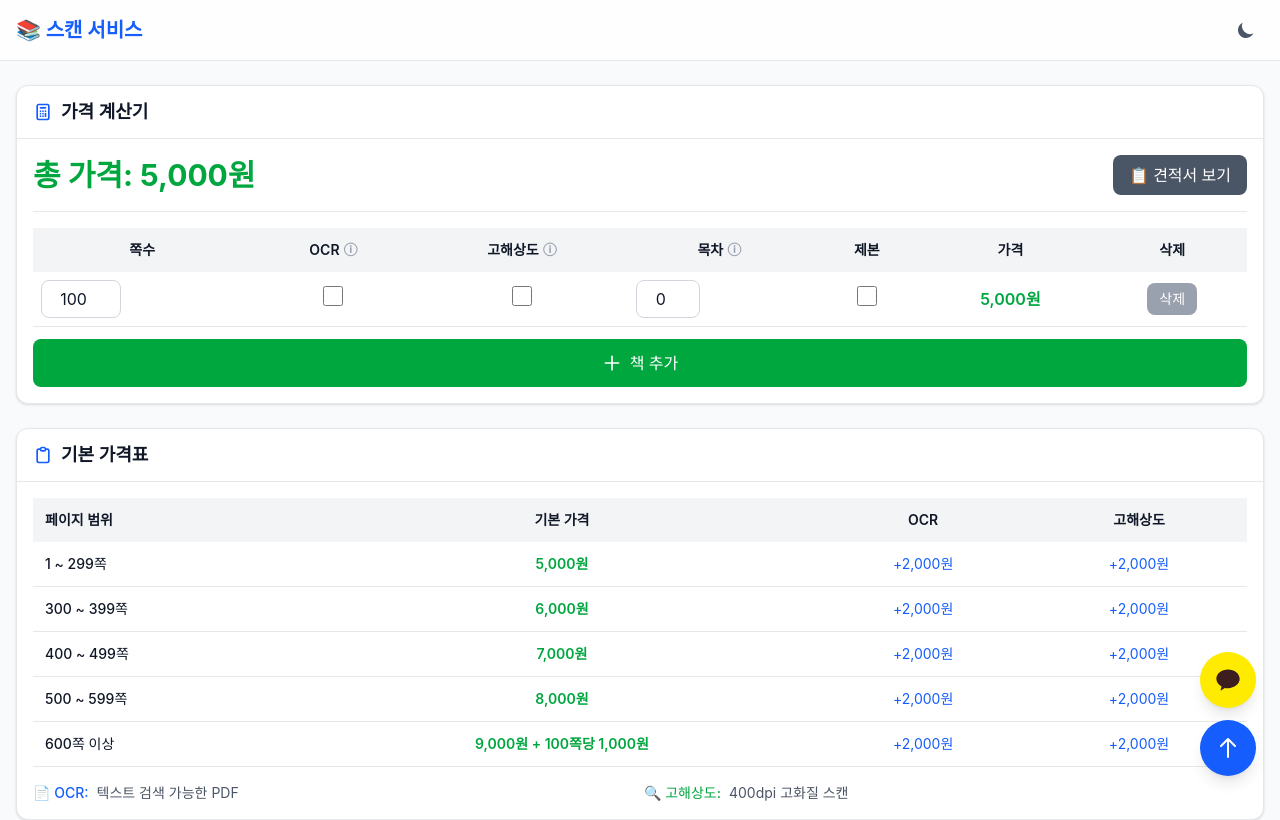
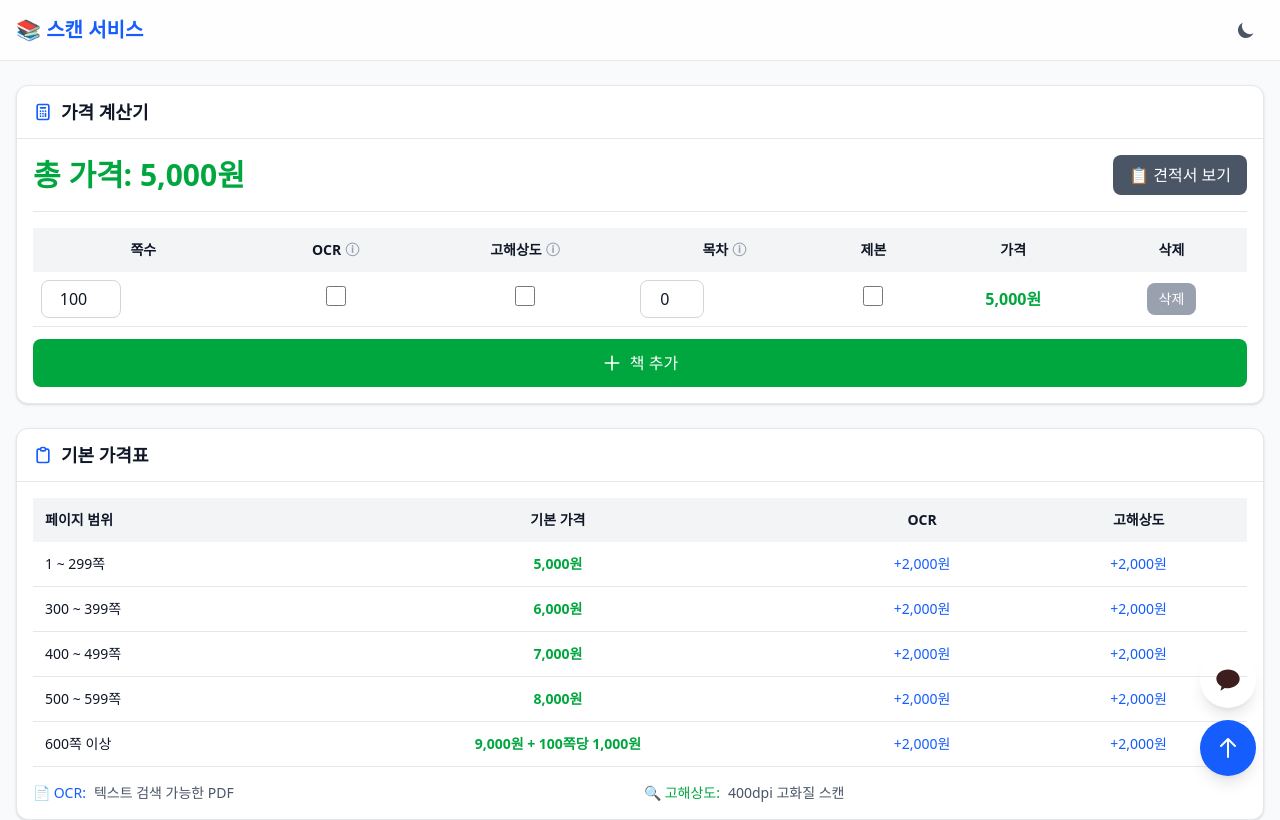
Before and after one commit to aoperat/0dobookscanprice, a React (Vite) app: page / in a window 1280 px wide. Shown: the top 820 px of the page. Built offline with nearby package versions, Linux system fonts and the light colour scheme.

Commit message:
Refactor CSS structure: update theme layer syntax and organize root variables for better clarity

```diff
--- a/src/index.css
+++ b/src/index.css
@@ -1,13 +1,17 @@
 @import "tailwindcss";
 @import url('https://fonts.googleapis.com/css2?family=Inter:wght@400;500;600;700&family=Noto+Sans+KR:wght@400;500;600;700&display=swap');
 
-@theme {
-  --color-kakao: #FFEB00;
-  --animate-pulse-slow: pulse 3s cubic-bezier(0.4, 0, 0.6, 1) infinite;
+@layer theme {
+  :root {
+    --color-kakao: #FFEB00;
+    --animate-pulse-slow: pulse 3s cubic-bezier(0.4, 0, 0.6, 1) infinite;
+  }
 }
 
-:root {
-  font-family: 'Inter', 'Noto Sans KR', system-ui, sans-serif;
+@layer theme {
+  :root {
+    font-family: 'Inter', 'Noto Sans KR', system-ui, sans-serif;
+  }
 }
 
 body {
```
